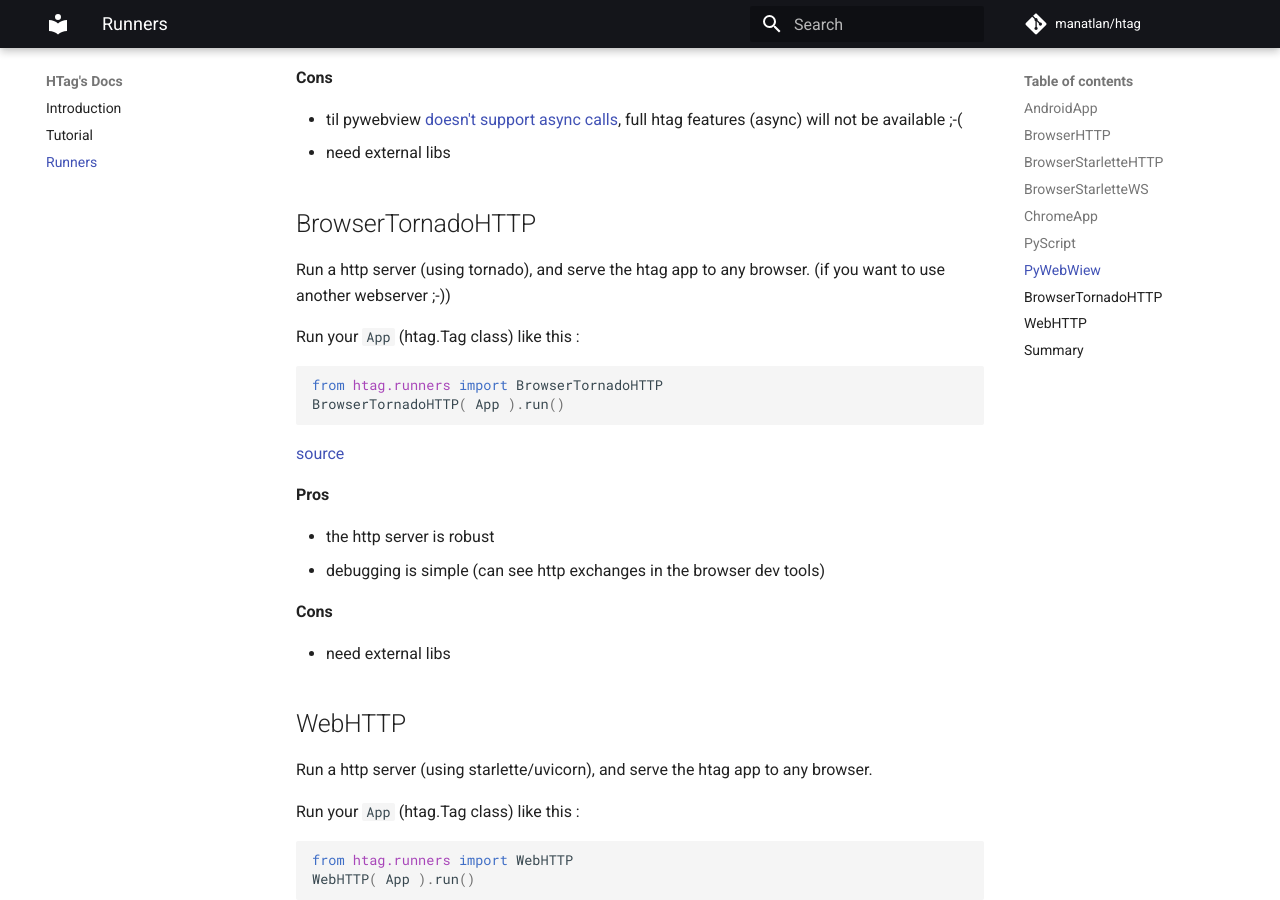
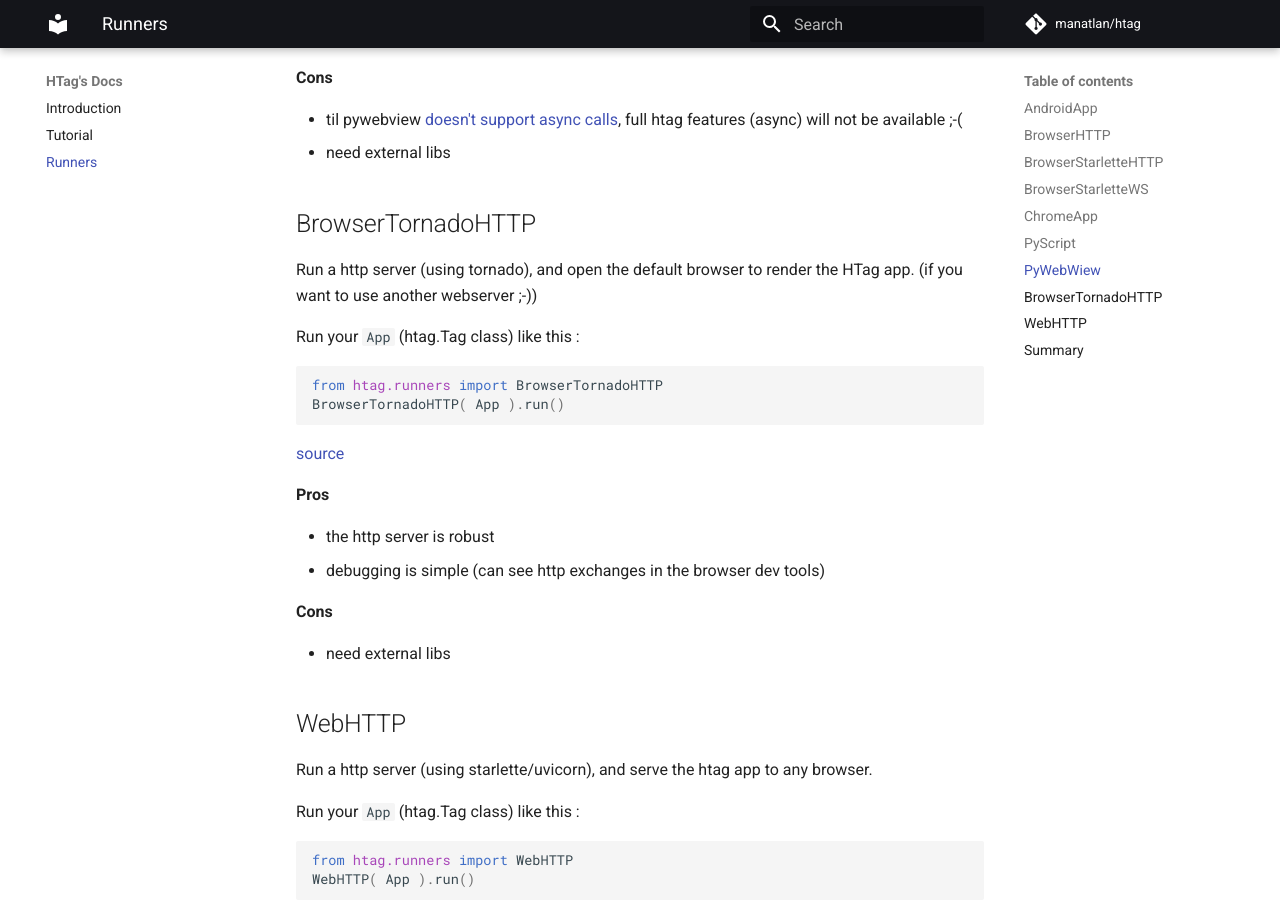
Before and after one commit to manatlan/htag, an MkDocs documentation site: the page built from docs/runners.md, in a window 1280 px wide and 900 px high, scrolled down 3889 px. Built offline with MkDocs 1.6.1 and Material for MkDocs 9.7.7, drawn with Linux system fonts in a browser that asks for light colours; comment, search, counter and statistics services are not loaded.

Commit message:
Update runners.md

```diff
--- a/docs/runners.md
+++ b/docs/runners.md
@@ -165,7 +165,7 @@ PyWebWiew( App ).run()
  - need external libs
 
 ## BrowserTornadoHTTP
-Run a http server (using tornado), and serve the htag app to any browser.
+Run a http server (using tornado), and open the default browser to render the HTag app.
 (if you want to use another webserver ;-))
 
 Run your `App` (htag.Tag class) like this :
```
